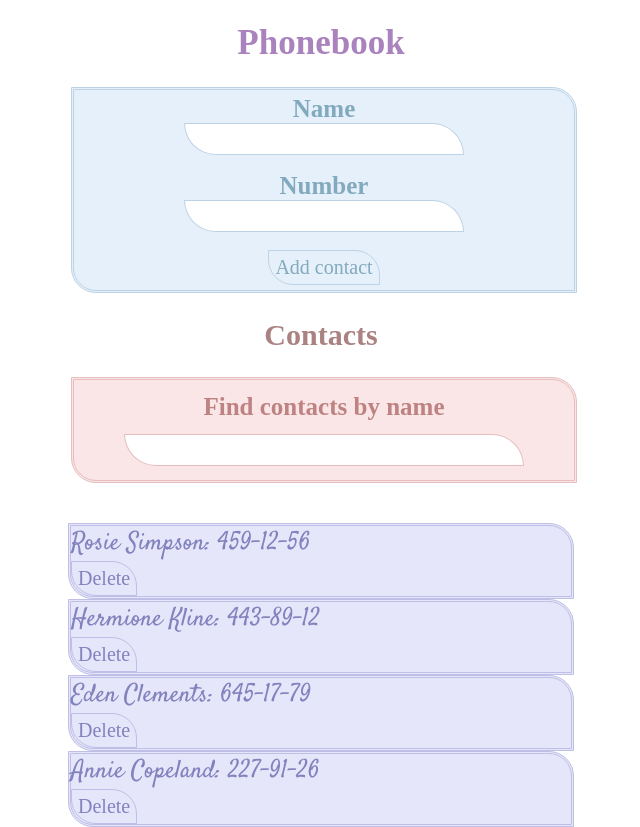
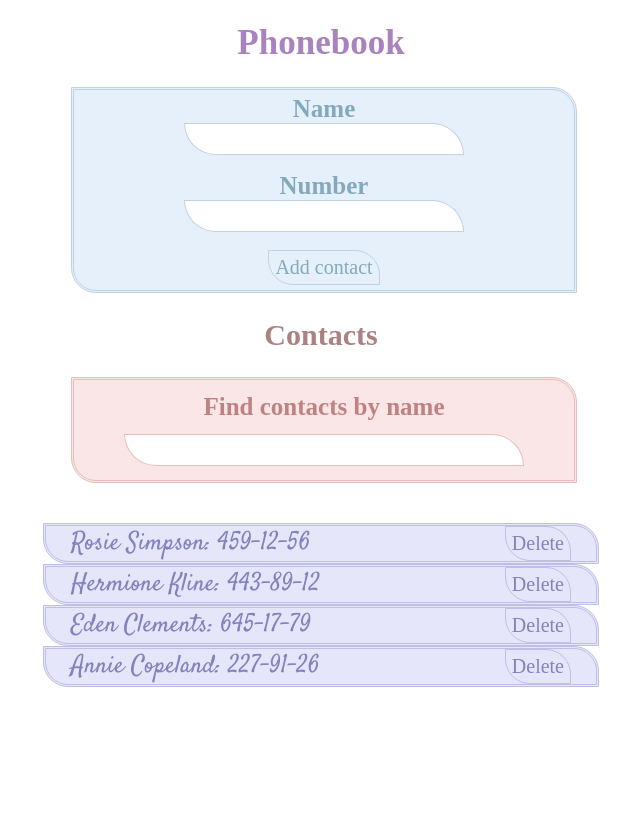
Before and after one commit to OlehKozubJS/goit-react-hw-02-phonebook, a React (Create React App) app: page / in a window 1280 px wide. Shown: the whole page, without its empty margins (319-959 px from the left). After the commit the page ends 800 px from the top, so only its background shows below. Built offline with nearby package versions, Linux system fonts and the light colour scheme; a web font is replaced by a local one.

Commit message:
Update ContactList.module.css

```diff
--- a/src/components/PhonebookCSS/ContactList.module.css
+++ b/src/components/PhonebookCSS/ContactList.module.css
@@ -16,8 +16,13 @@
     border-radius: 0 25px 0 25px;
     background-color: rgb(230, 230, 250);
     border: 3px double rgb(190, 190, 230);
+    padding-inline: 25px;
     font-family: 'Satisfy', cursive;
     font-size: 25px;
+
+    display: flex;
+    justify-content: space-between;
+    align-items: center;
 }
 
 .ContactListItemText {
```
